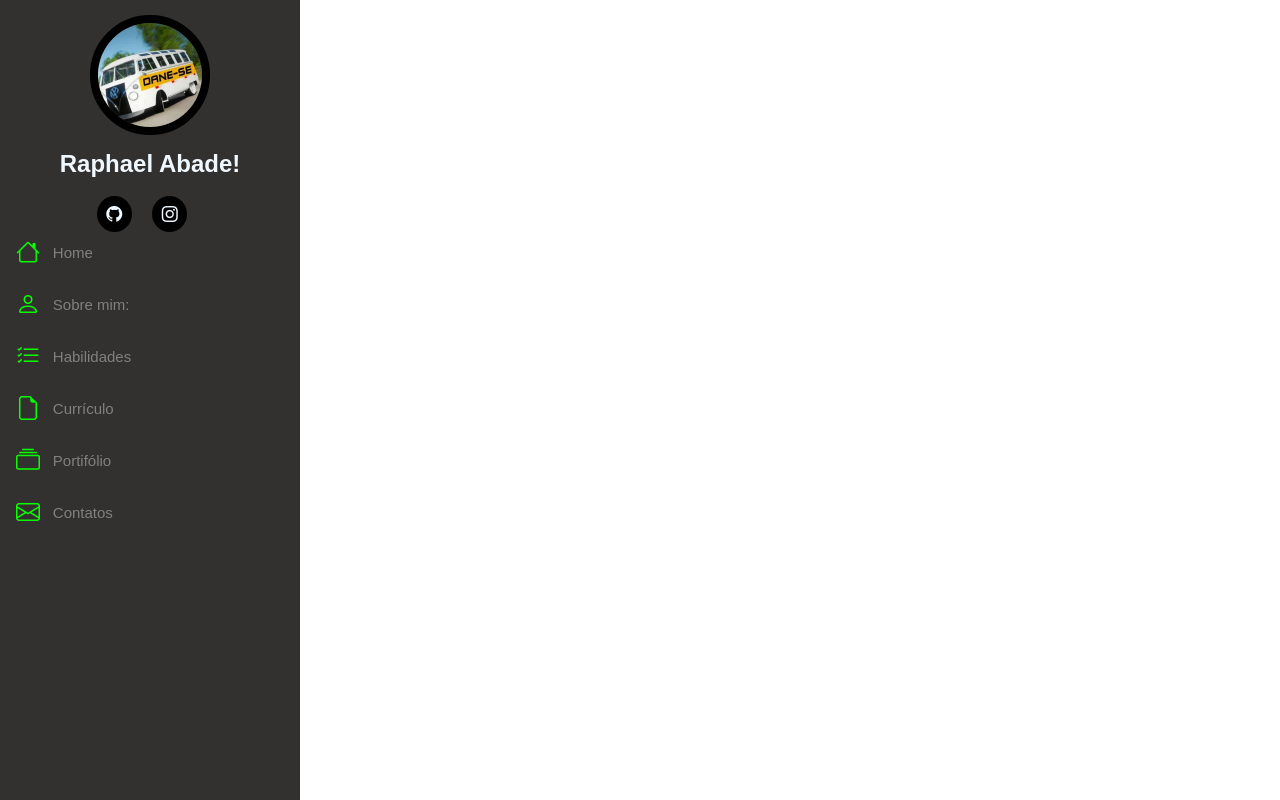
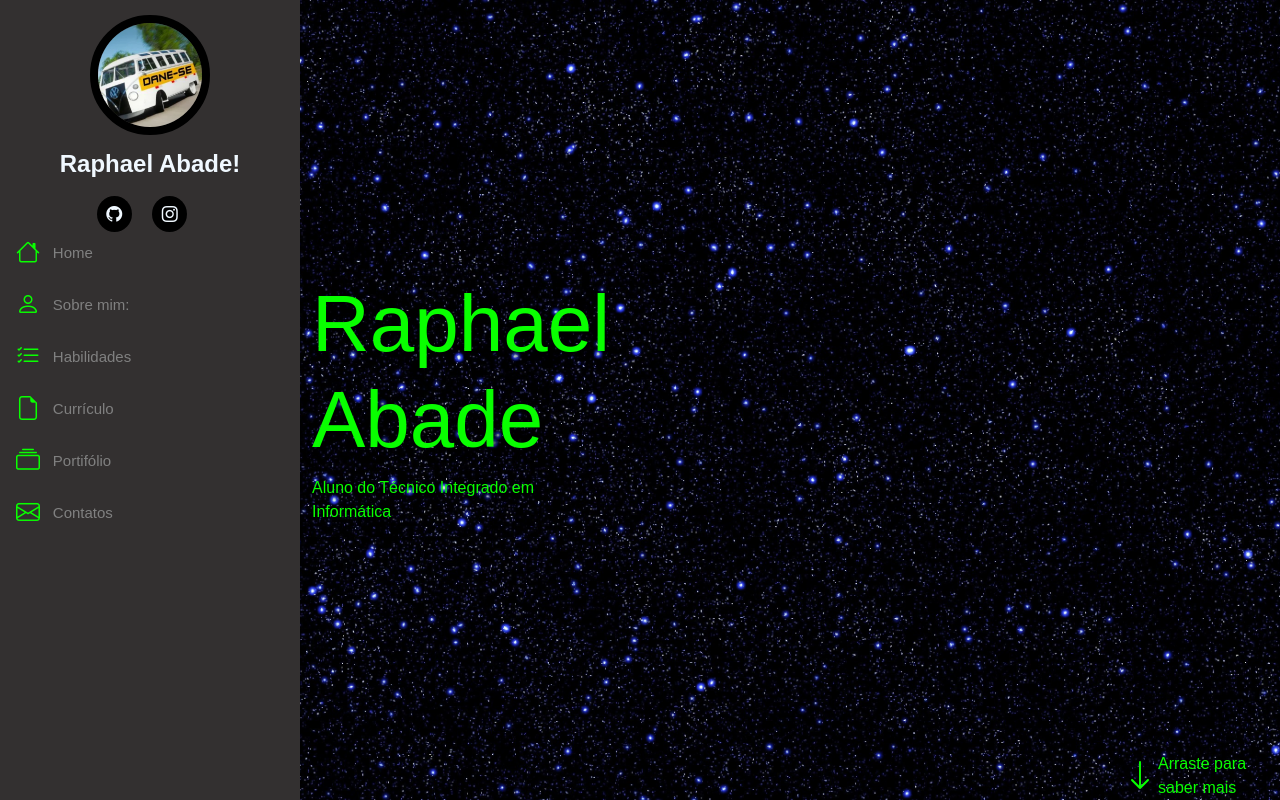
Before and after one commit to R-Abade/Portifolio, a Python web app: template templates/index.html in a window 1280 px wide. Run offline with Jinja, Linux system fonts and the light colour scheme; the template is opened without the code that fills it, so the values that code supplies are empty; some libraries are stand-ins or nearby versions; some web fonts are replaced.

Commit message:
5 Commit

```diff
--- a/static/style.css
+++ b/static/style.css
@@ -81,3 +81,60 @@ body {
 .nav-menu li:hover>a i {
     color: rgb(0, 0, 0);
 }
+
+#main {
+    margin-left: 300px;
+}
+
+section#inicio {
+    background-image: url("./images/universe2.jpg");
+    background-repeat: no-repeat;
+    background-size: cover;
+    background-attachment: fixed;
+    background-position: center;
+    width: 100%;
+    height: 100vh;
+    margin: 0;
+    padding: 0;
+    color: black;
+}
+
+section#inicio div#coluna-1 {
+    color: rgb(9, 255, 0);
+    display: flex;
+    justify-content: center;
+    align-items: flex-start;
+    flex-direction: column;
+    text-shadow: 4px 4px 10px black;
+}
+
+section#inicio h2{
+    font-size: 5rem;
+}
+
+section#inicio span {
+    margin-right: 8rem;
+    font-size: 1.5;
+}
+
+section#inicio div#coluna-2{
+    display: flex;
+    justify-content: end;
+    align-items: flex-end;
+}
+section#inicio div#arraste{
+    width: 9rem;
+    display: flex;
+    align-items: center;
+}
+
+section#inicio div#arraste a{
+    text-decoration: none;
+    color: rgb(9, 255, 0);
+}
+
+section#inicio i{
+    color: rgb(9, 255, 0);
+    padding-right: 2px;
+    font-size: 2rem;
+}
--- a/templates/index.html
+++ b/templates/index.html
@@ -47,6 +47,21 @@
             </nav>
         </aside>
 
+        <main id="main">
+            <section id="inicio" class="row">
+                <div id="coluna-1" class="col-md-5">
+                    <h2>Raphael Abade</h2>
+                    <span>Aluno do Técnico Integrado em Informática</span>
+                </div>
+                <div id="coluna-2" class="col-md-7">
+                    <div id="arraste">
+                    <i class="bi bi-arrow-down" aria-hidden="true"></i>
+                    <a href="">Arraste para saber mais</a>
+                    </div>
+                </div>
+            </section>
+        </main>
+
         <script src=" ../static/bootstrap/js/bootstrap.bundle.min.js"></script>
         <script src="../static/script.js"></script>
 
```
Also changed, not shown: static/images/universe2.jpg (added), static/images/wallpaper.jpg (added).
